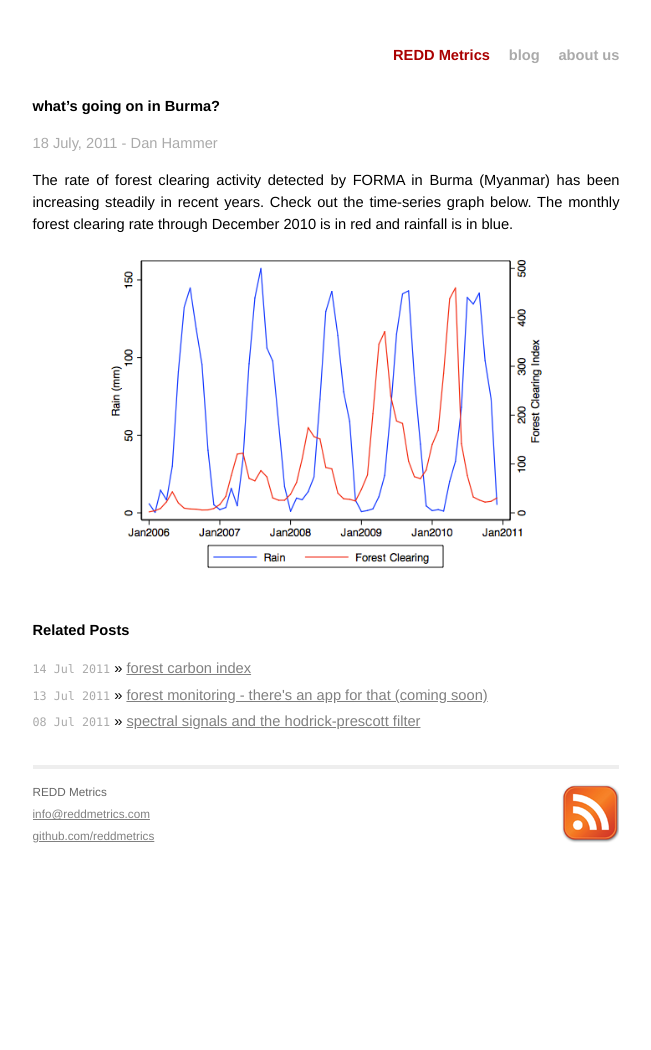
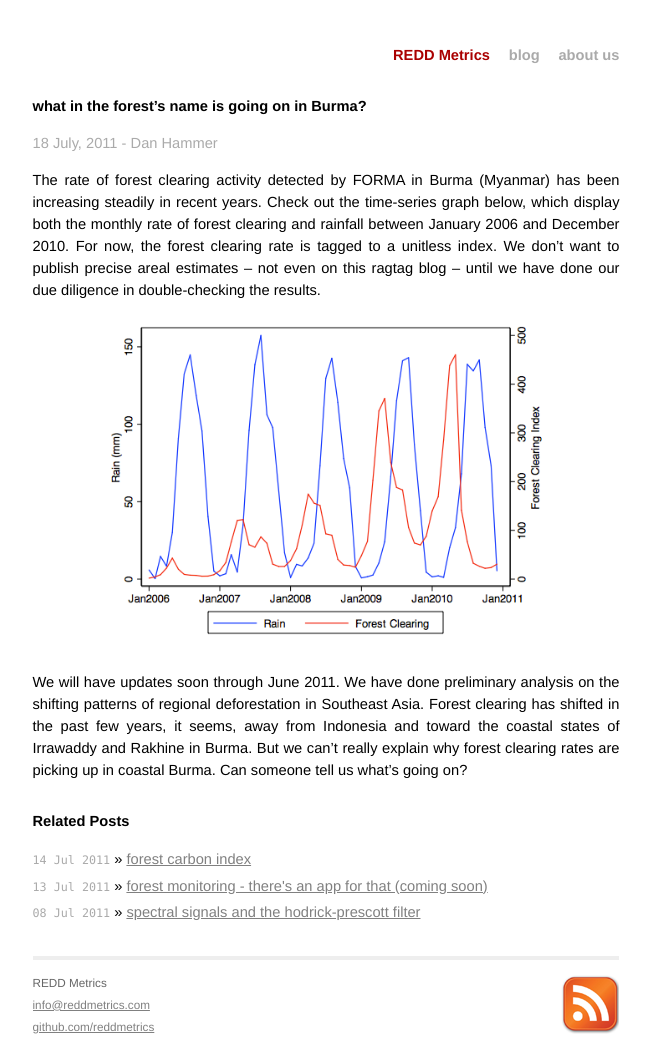
Before and after one commit to reddmetrics/reddmetrics.github.com, a Jekyll site: the page built from _posts/2011-07-18-clearing-in-burma.md, in a window 1280 px wide. Shown: the whole page, without its empty margins (314-965 px from the left). Built offline with Jekyll 4.4.1, drawn with Linux system fonts in a browser that asks for light colours; Markdown is read by kramdown in place of the engine named in the settings; before the commit the page ends 944 px from its top, so only the background shows below that.

Commit message:
adjusted language in burma post

```diff
--- a/_posts/2011-07-18-clearing-in-burma.md
+++ b/_posts/2011-07-18-clearing-in-burma.md
@@ -1,6 +1,6 @@
 ---
 layout: post
-title: "what's going on in Burma?"
+title: "what in the forest's name is going on in Burma?"
 ---
 
 {{ page.title }}
@@ -9,6 +9,8 @@ title: "what's going on in Burma?"
 
 <p class="meta">18 July, 2011 - Dan Hammer</p>
 
-The rate of forest clearing activity detected by FORMA in Burma (Myanmar) has been increasing steadily in recent years.  Check out the time-series graph below.  The monthly forest clearing rate through December 2010 is in red and rainfall is in blue.
+The rate of forest clearing activity detected by FORMA in Burma (Myanmar) has been increasing steadily in recent years.  Check out the time-series graph below, which display both the  monthly rate of forest clearing and rainfall between January 2006 and December 2010.  For now, the forest clearing rate is tagged to a unitless index.  We don't want to publish precise areal estimates -- not even on this ragtag blog -- until we have done our due diligence in double-checking the results.
 
 <center><img src="/images/burmarate.png" width="460"></center>
+
+We will have updates soon through June 2011. We have done preliminary analysis on the shifting patterns of regional deforestation in Southeast Asia.  Forest clearing has shifted in the past few years, it seems, away from Indonesia and toward the coastal states of Irrawaddy and Rakhine in Burma.  But we can't really explain why forest clearing rates are picking up in coastal Burma.  Can someone tell us what's going on?
```
